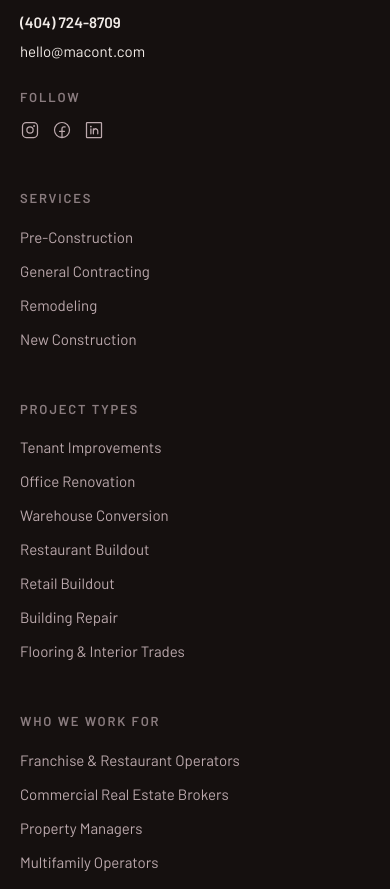
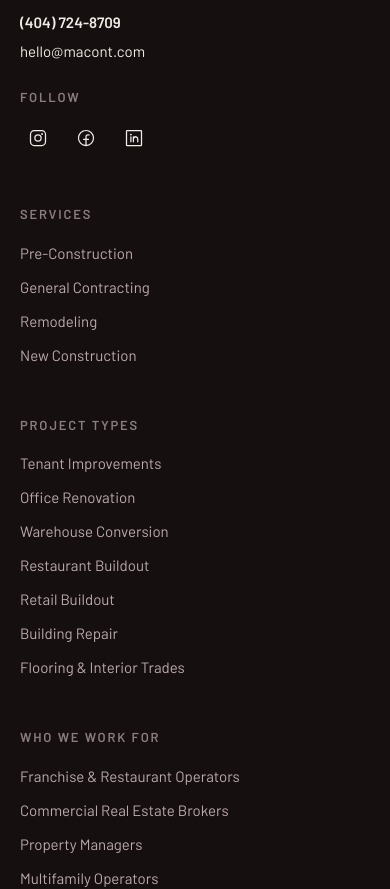
Before and after one commit to aupchurch167/markallancontracting, a Next.js app: page / in a window 390 px wide. Shown: the part 10640-11529 px from the top of the page. Built offline with nearby package versions, Linux system fonts and the light colour scheme; no server answers; the database is empty.

Commit message:
Increase footer social icon contrast and tap targets
Match NAP phone/email cream-to-rose hover so the icons read on the
ink footer, and enlarge the hit area for keyboard/pointer use.

Co-authored-by: Adam <aupchurch167@users.noreply.github.com>

```diff
--- a/components/Footer.tsx
+++ b/components/Footer.tsx
@@ -66,7 +66,7 @@ export function Footer({
                     target="_blank"
                     rel="noopener noreferrer"
                     aria-label={s.label}
-                    className="text-cream-muted transition-colors hover:text-cream"
+                    className="inline-flex h-9 w-9 items-center justify-center text-cream transition-colors hover:text-rose"
                   >
                     <Icon size={20} weight="regular" aria-hidden="true" />
                   </a>
```
